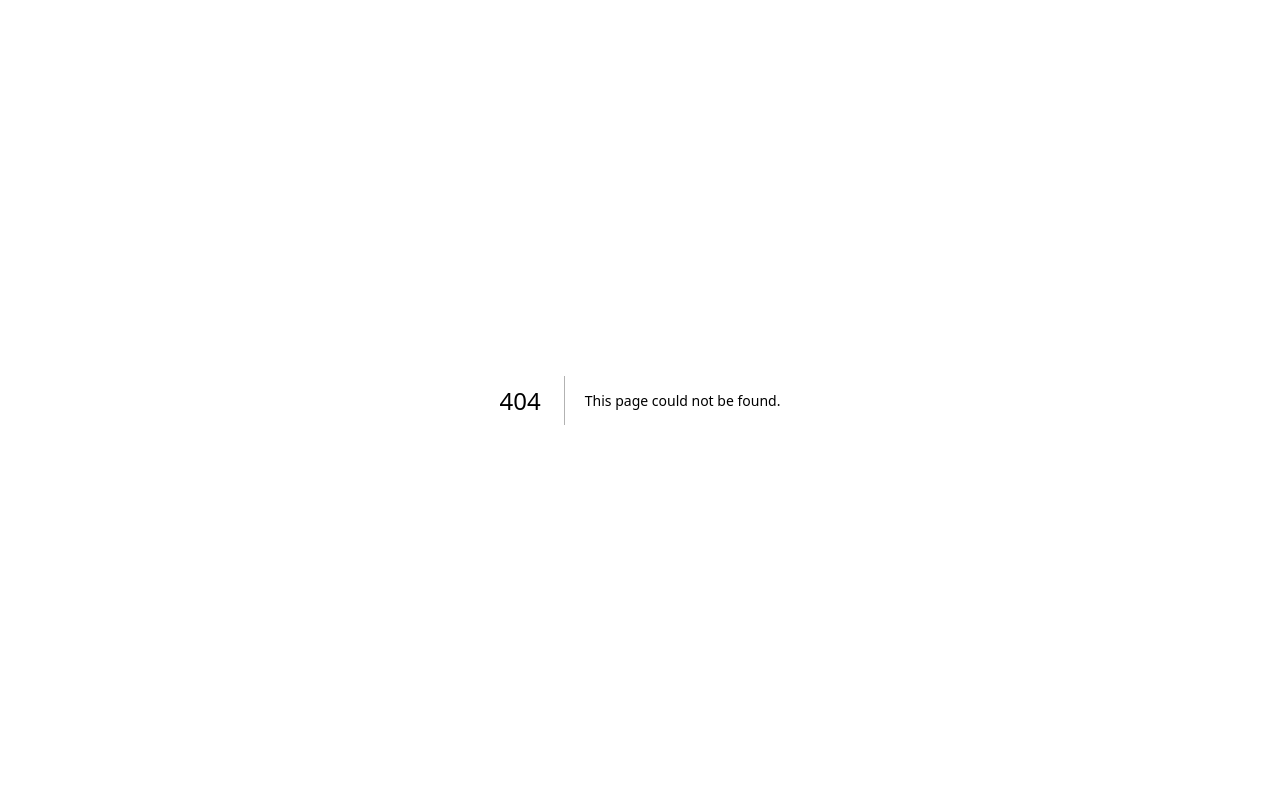
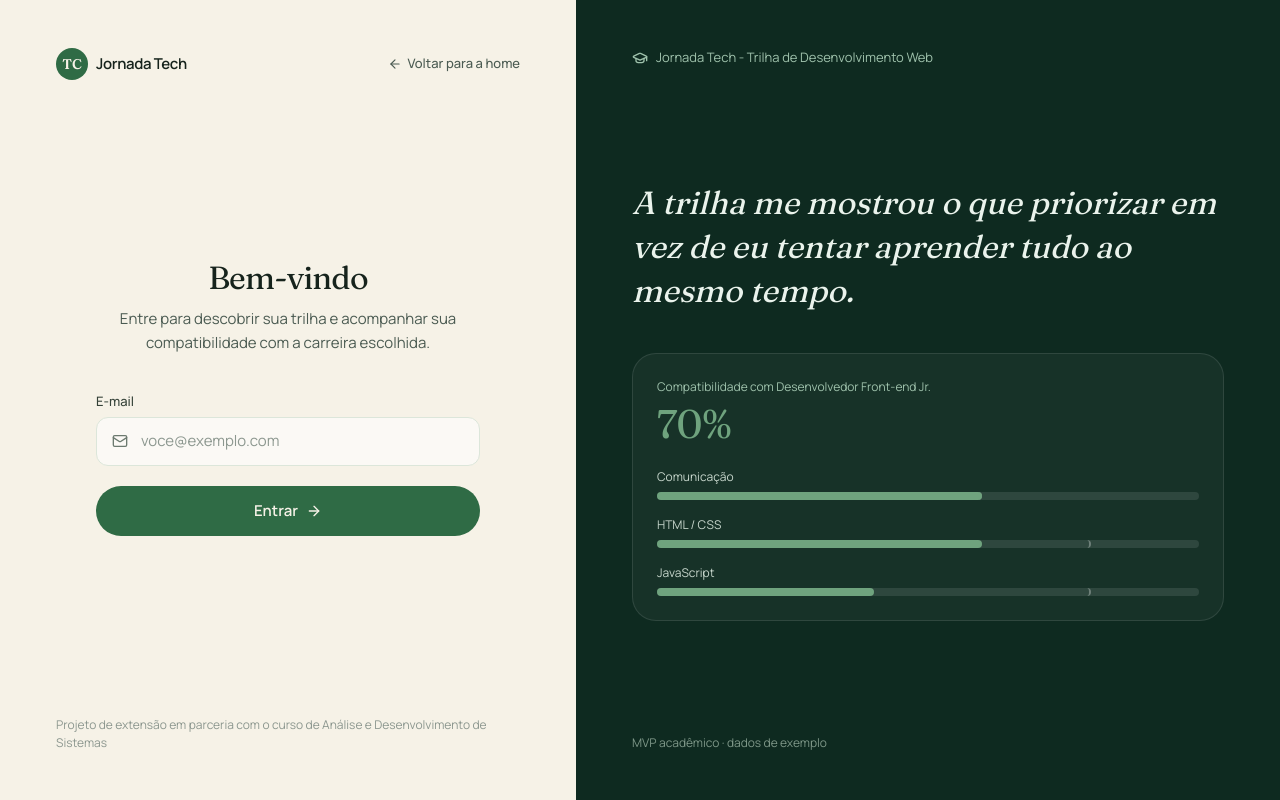
Before and after one commit to chagasbarros/jornadatech, a Next.js app in the folder jornadatech/: page /login in a window 1280 px wide. Before the commit this address had no page. Built offline with nearby package versions, Linux system fonts and the light colour scheme.

Commit message:
Criei a página de Login

```diff
--- /dev/null
+++ b/jornadatech/app/login/page.tsx
@@ -0,0 +1,153 @@
+"use client";
+
+import Link from "next/link";
+import { Fraunces, Manrope } from "next/font/google";
+import { Mail, ArrowRight, ArrowLeft, GraduationCap } from "lucide-react";
+
+const fraunces = Fraunces({
+  subsets: ["latin"],
+  variable: "--font-display",
+  weight: ["400", "500", "600"],
+  style: ["normal", "italic"],
+});
+
+const manrope = Manrope({
+  subsets: ["latin"],
+  variable: "--font-body",
+  weight: ["400", "500", "600", "700", "800"],
+});
+
+// Este arquivo usa "use client" por causa do estado de mostrar/ocultar senha,
+// por isso não exporta `metadata` diretamente — defina o título/descrição
+// desta rota no layout pai (app/login/layout.tsx) caso precise de SEO aqui.
+
+export default function LoginPage() {
+  return (
+    <div
+      className={`${fraunces.variable} ${manrope.variable} font-[family-name:var(--font-body)] grid min-h-screen bg-[#F6F2E7] text-[#16231C] md:grid-cols-[1fr_1fr] lg:grid-cols-[0.9fr_1.1fr]`}
+    >
+      {/* ---------- Painel do formulário ---------- */}
+      <div className="flex flex-col justify-between px-6 py-8 md:px-14 md:py-12">
+        <div className="flex items-center justify-between">
+          <Link href="/" className="flex items-center gap-2">
+            <span className="flex h-8 w-8 items-center justify-center rounded-full bg-[#2F6B45] text-sm font-semibold text-[#F6F2E7] font-[family-name:var(--font-display)]">
+              TC
+            </span>
+            <span className="text-[15px] font-semibold tracking-tight">
+              Jornada Tech
+            </span>
+          </Link>
+
+          <Link
+            href="/"
+            className="hidden items-center gap-1.5 text-[13px] font-medium text-[#4B5B52] transition-colors hover:text-[#16231C] sm:flex"
+          >
+            <ArrowLeft className="h-3.5 w-3.5" aria-hidden />
+            Voltar para a home
+          </Link>
+        </div>
+
+        <div className="mx-auto w-full max-w-sm py-12">
+          <h1 className="font-[family-name:var(--font-display)] text-[32px] text-center leading-[1.1] tracking-tight text-[#16231C]">
+            Bem-vindo
+          </h1>
+          <p className="mt-3 text-[15px] text-center leading-relaxed text-[#4B5B52]">
+            Entre para descobrir sua trilha e acompanhar sua compatibilidade com
+            a carreira escolhida.
+          </p>
+
+          <form className="mt-9 space-y-5" onSubmit={(e) => e.preventDefault()}>
+            <div>
+              <label
+                htmlFor="email"
+                className="mb-1.5 block text-[13px] font-medium text-[#354238]"
+              >
+                E-mail
+              </label>
+              <div className="relative">
+                <Mail
+                  className="pointer-events-none absolute left-4 top-1/2 h-4 w-4 -translate-y-1/2 text-[#6C7A6F]"
+                  aria-hidden
+                />
+                <input
+                  id="email"
+                  name="email"
+                  type="email"
+                  autoComplete="email"
+                  placeholder="voce@exemplo.com"
+                  className="w-full rounded-xl border border-[#DCE6DA] bg-white/60 py-3 pl-11 pr-4 text-[15px] text-[#16231C] placeholder:text-[#8C978F] outline-none transition-colors focus:border-[#2F6B45] focus:ring-2 focus:ring-[#BFE3CE]"
+                />
+              </div>
+            </div>
+
+            <button
+              type="submit"
+              className="mt-2 flex w-full items-center justify-center gap-2 rounded-full bg-[#2F6B45] py-3.5 text-[15px] font-semibold text-[#F6F2E7] transition-colors hover:bg-[#26582F]"
+            >
+              Entrar
+              <ArrowRight className="h-4 w-4" aria-hidden />
+            </button>
+          </form>
+        </div>
+
+        <p className="text-center text-[12px] text-[#8C978F] md:text-left">
+          Projeto de extensão em parceria com o curso de Análise e
+          Desenvolvimento de Sistemas
+        </p>
+      </div>
+
+      {/* ---------- Painel visual (identidade da landing) ---------- */}
+      <div className="relative hidden flex-col justify-between overflow-hidden bg-[#0E2A20] px-14 py-12 text-[#EAF3EC] md:flex">
+        <div className="flex items-center gap-2 text-[13px] text-[#9FC2AC]">
+          <GraduationCap className="h-4 w-4" aria-hidden />
+          Jornada Tech - Trilha de Desenvolvimento Web
+        </div>
+
+        <div>
+          <p className="font-[family-name:var(--font-display)] text-[28px] italic leading-snug text-[#EAF3EC] lg:text-[32px]">
+            A trilha me mostrou o que priorizar em vez de eu tentar aprender
+            tudo ao mesmo tempo.
+          </p>
+
+          {/* Mesmo mockup de compatibilidade usado na landing, em versão compacta */}
+          <div className="mt-10 rounded-[24px] border border-white/10 bg-white/[0.04] p-6">
+            <p className="text-[12px] text-[#9FC2AC]">
+              Compatibilidade com Desenvolvedor Front-end Jr.
+            </p>
+            <p className="mt-2 font-[family-name:var(--font-display)] text-[40px] leading-none text-[#6FA37E]">
+              70%
+            </p>
+
+            <div className="mt-6 space-y-4">
+              {[
+                { nome: "Comunicação", atual: 60, alvo: 60 },
+                { nome: "HTML / CSS", atual: 60, alvo: 80 },
+                { nome: "JavaScript", atual: 40, alvo: 80 },
+              ].map((c) => (
+                <div key={c.nome}>
+                  <div className="mb-1.5 flex items-center justify-between text-[12px] text-[#C7D6CC]">
+                    <span>{c.nome}</span>
+                  </div>
+                  <div className="relative h-2 rounded-full bg-white/10">
+                    <div
+                      className="absolute inset-y-0 left-0 rounded-full border-r-2 border-white/30"
+                      style={{ width: `${c.alvo}%` }}
+                    />
+                    <div
+                      className="absolute inset-y-0 left-0 rounded-full bg-[#6FA37E]"
+                      style={{ width: `${c.atual}%` }}
+                    />
+                  </div>
+                </div>
+              ))}
+            </div>
+          </div>
+        </div>
+
+        <p className="text-[12px] text-[#7E9788]">
+          MVP acadêmico · dados de exemplo
+        </p>
+      </div>
+    </div>
+  );
+}
--- a/jornadatech/app/page.tsx
+++ b/jornadatech/app/page.tsx
@@ -13,6 +13,7 @@ import {
   X,
   ArrowRight,
 } from "lucide-react";
+import Link from "next/link";
 
 const fraunces = Fraunces({
   subsets: ["latin"],
@@ -148,12 +149,12 @@ export default function Home() {
             </a>
           </nav>
 
-          <a
-            href="#comecar"
+          <Link
+            href="/login"
             className="hidden rounded-full bg-[#2F6B45] px-5 py-2.5 text-[14px] font-semibold text-[#F6F2E7] transition-colors hover:bg-[#26582F] md:inline-flex"
           >
             Criar meu Canvas
-          </a>
+          </Link>
 
           <label
             htmlFor="nav-toggle"
@@ -181,12 +182,12 @@ export default function Home() {
           <a href="#algoritmo" className="py-2 text-[15px] text-[#354238]">
             O algoritmo
           </a>
-          <a
-            href="#comecar"
+          <Link
+            href="/login"
             className="mt-2 rounded-full bg-[#2F6B45] px-5 py-2.5 text-center text-[14px] font-semibold text-[#F6F2E7]"
           >
             Criar meu Canvas
-          </a>
+          </Link>
         </div>
       </header>
 
@@ -207,14 +208,14 @@ export default function Home() {
               </p>
 
               <div className="mt-9 flex flex-wrap items-center gap-5">
-                <a
+                <Link
                   id="comecar"
-                  href="#"
+                  href="/login"
                   className="inline-flex items-center gap-2 rounded-full bg-[#2F6B45] px-6 py-3.5 text-[15px] font-semibold text-[#F6F2E7] transition-colors hover:bg-[#26582F]"
                 >
                   Criar meu Canvas de carreira
                   <ArrowRight className="h-4 w-4" aria-hidden />
-                </a>
+                </Link>
                 <a
                   href="#como-funciona"
                   className="text-[15px] font-semibold text-[#16231C] underline decoration-[#BFE3CE] decoration-2 underline-offset-4 transition-colors hover:decoration-[#2F6B45]"
@@ -465,13 +466,13 @@ export default function Home() {
               Comece pela autoavaliação e descubra hoje o que mais vale a pena
               desenvolver esta semana.
             </p>
-            <a
-              href="#comecar"
+            <Link
+              href="/login"
               className="mt-8 inline-flex items-center gap-2 rounded-full bg-[#2F6B45] px-7 py-3.5 text-[15px] font-semibold text-[#F6F2E7] transition-colors hover:bg-[#26582F]"
             >
               Criar meu Canvas de carreira
               <ArrowRight className="h-4 w-4" aria-hidden />
-            </a>
+            </Link>
           </div>
         </section>
       </main>
```
